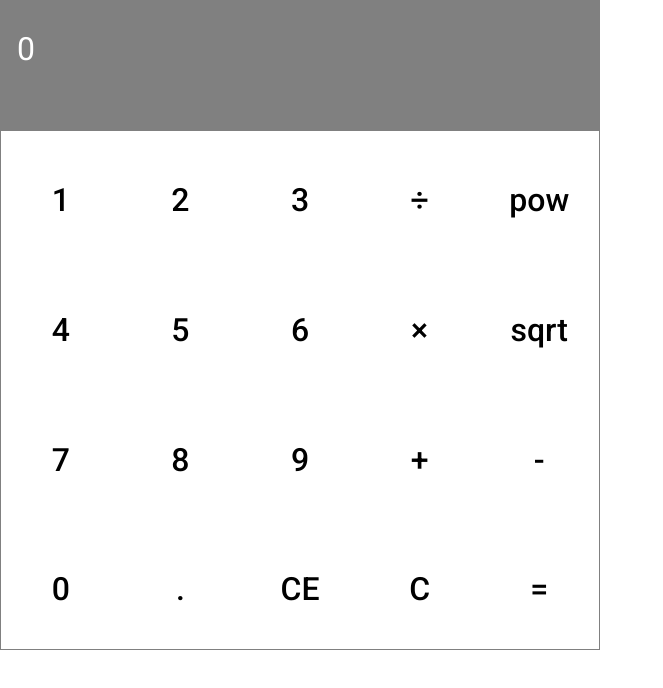
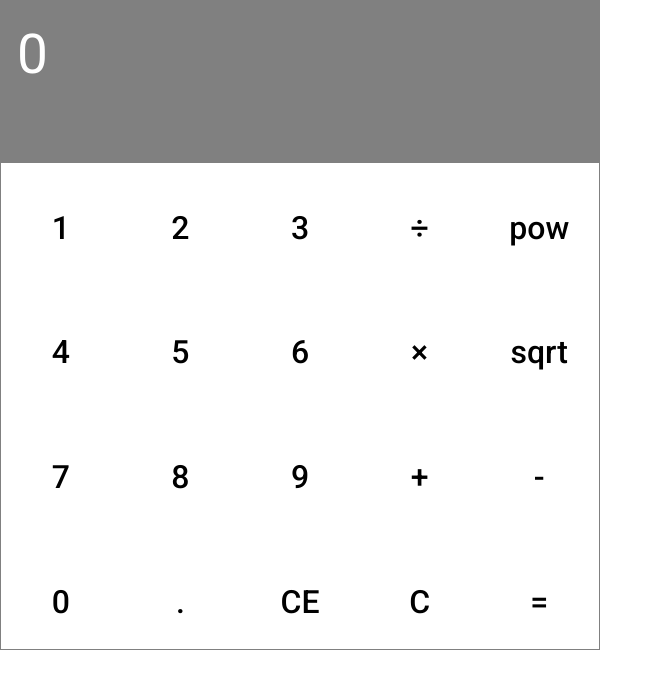
Before and after one commit to moustaxx/calculator-angular, an Angular app: page / in a window 1280 px wide. Shown: the top 688 px of the page, without its empty margins (0-663 px from the left). Built offline with nearby package versions, Linux system fonts and the light colour scheme.

Commit message:
Add scrolling expression to right

```diff
--- a/src/app/main-view/main-view.component.html
+++ b/src/app/main-view/main-view.component.html
@@ -1,7 +1,7 @@
 <div class="wrapper">
-  <div class="mathExpression">
-    <span *ngIf="!mathExpression.length">0</span>
-    <span>{{ mathExpression.join(' ') }}</span>
+  <div class="mathExpressionWrapper">
+    <span class="mathExpression" *ngIf="!mathExpression.length">0</span>
+    <div class="mathExpression" #mathExprDiv>{{ mathExpression.join(' ') }}</div>
     <div class="instantResult">
       <span *ngIf="instantResult">{{ instantResult }}</span>
     </div>
--- a/src/app/main-view/main-view.component.scss
+++ b/src/app/main-view/main-view.component.scss
@@ -9,25 +9,31 @@
   width: 600px;
   height: 650px
 }
-.mathExpression {
+.mathExpressionWrapper {
   position: relative;
-  padding: 32px 16px;
   display: flex;
-  font-size: 32px;
+  font-size: 55px;
   color: white;
   width: 100%;
-  height: 20%;
+  height: 25%;
   background-color: grey;
   box-sizing: border-box;
   line-height: 1;
 }
+.mathExpression {
+  padding: 26px 16px;
+  overflow: overlay;
+  overflow-wrap: normal;
+  white-space: nowrap;
+}
 .instantResult {
   position: absolute;
-  right: 10px;
-  bottom: 16px;
+  right: 16px;
+  bottom: 36px;
+  font-size: 30px;
 }
 .numpadContainer {
   display: grid;
   grid-template-columns: repeat(5, 1fr);
-  height: 80%;
+  height: 75%;
 }
--- a/src/app/main-view/main-view.component.ts
+++ b/src/app/main-view/main-view.component.ts
@@ -1,4 +1,4 @@
-import { Component } from '@angular/core';
+import { Component, ViewChild, ElementRef, AfterContentChecked, AfterViewChecked } from '@angular/core';
 import mexp from 'math-expression-evaluator';
 
 const isNumber = (value: any) => {
@@ -18,10 +18,16 @@ type TButtonItemContent = typeof buttonsContent[number];
   templateUrl: './main-view.component.html',
   styleUrls: ['./main-view.component.scss']
 })
-export class MainViewComponent {
+export class MainViewComponent implements AfterViewChecked {
   buttonsContent = buttonsContent;
   mathExpression: string[] = [];
   instantResult: number | null = null;
+
+  @ViewChild('mathExprDiv') mathExprDiv: ElementRef<HTMLDivElement> | null = null;
+
+  ngAfterViewChecked() {
+    this.scrollExpressionToRight();
+  }
 
   undoLastOperation() {
     const lastOp = this.getLastOperation() || '';
@@ -72,6 +78,11 @@ export class MainViewComponent {
     return this.mathExpression[this.mathExpression.length - 1] || null;
   }
 
+  scrollExpressionToRight() {
+    const mathExprDiv = this.mathExprDiv?.nativeElement;
+    mathExprDiv?.scrollTo(1000000, 0);
+  }
+
   concatLastOperation(operation: number) {
     const lastOp = this.getLastOperation() || '';
     if (!isNumber(lastOp)) {
@@ -79,7 +90,7 @@ export class MainViewComponent {
       return;
     }
     if (lastOp.length >= 1 && lastOp[0] === '0' && lastOp[1] !== '.') {
-       return;
+      return;
     }
     const parsedOperation = operation;
     const concatedOp = `${lastOp}${parsedOperation}`;
```
Also changed, not shown: src/app/app.module.ts (+4 -3 lines).
